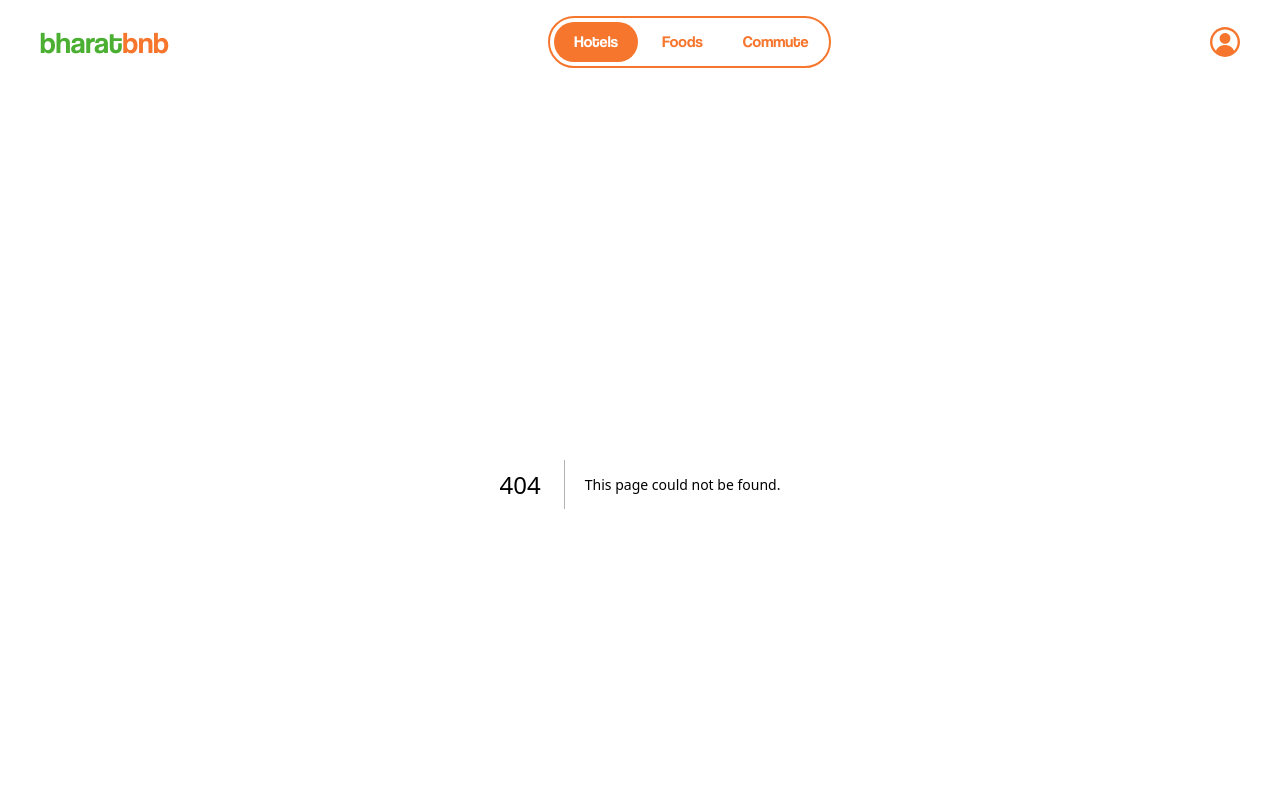
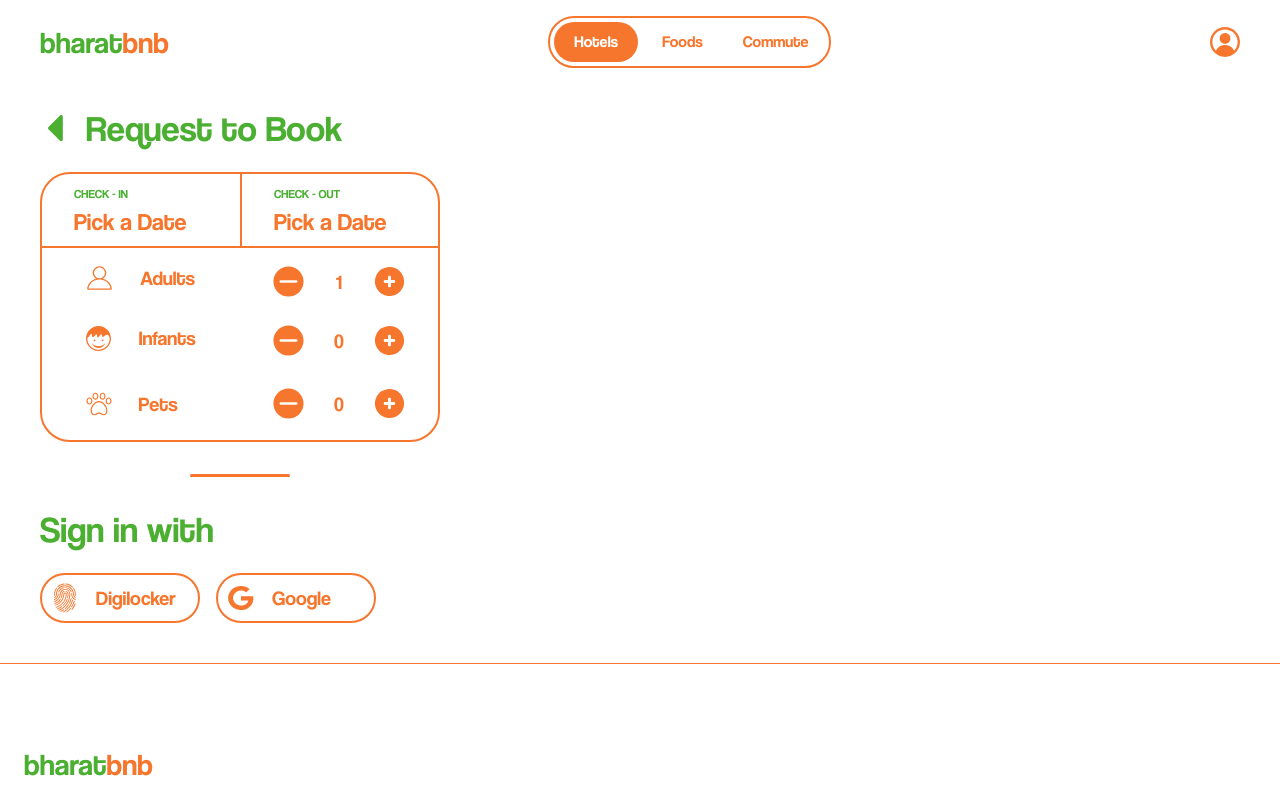
Before and after one commit to gzfs/BharatBNB, a Next.js app: page /hotel/1/reserve in a window 1280 px wide. Before the commit this address had no page. Shown: the top 800 px of the page. Built offline with nearby package versions, Linux system fonts and the light colour scheme.

Commit message:
Deployment Fixes

```diff
--- /dev/null
+++ b/app/hotel/[hotelName]/reserve/page.tsx
@@ -0,0 +1,66 @@
+"use client";
+
+import ReserveDetails from "@/app/components/ReserveDetails";
+import Link from "next/link";
+import { useState } from "react";
+
+export default function ReservePage() {
+  const [checkInDate, setCheckInDate] = useState<Date>();
+  const [checkOutDate, setCheckOutDate] = useState<Date>();
+  const [adultCount, setAdultCount] = useState(1);
+  const [infantCount, setInfantCount] = useState(0);
+  const [petCount, setPetCount] = useState(0);
+
+  return (
+    <main className="px-10">
+      <div className="flex">
+        <img src="/assets/imgs/icons/Caret.svg" alt="Back" />
+        <p className="text-4xl font-Coolvetica text-[#4BAF32] py-6">
+          Request to Book
+        </p>
+      </div>
+      <ReserveDetails
+        checkInDate={checkInDate}
+        setCheckInDate={setCheckInDate}
+        checkOutDate={checkOutDate}
+        setCheckOutDate={setCheckOutDate}
+        adultCount={adultCount}
+        setAdultCount={setAdultCount}
+        infantCount={infantCount}
+        setInfantCount={setInfantCount}
+        petCount={petCount}
+        setPetCount={setPetCount}
+      />
+      <div className="w-[400px] flex justify-center py-8">
+        <div className="bg-[#F6762D] h-[3px] rounded-xl w-3/12"></div>
+      </div>
+      <p className="text-4xl font-Coolvetica text-[#4BAF32] pb-6">
+        Sign in with
+      </p>
+      <div className="flex w-[400px] justify-start">
+        <Link
+          href="#"
+          className="font-Coolvetica text-[#F6762D] text-xl border-2 border-[#F6762D] px-2 py-2 w-[160px] rounded-full flex items-center justify-start"
+        >
+          <img
+            src="/assets/imgs/icons/Biometric.svg"
+            alt="Google"
+            width="30px"
+          />
+          <p className="ml-4">Digilocker</p>
+        </Link>
+        <Link
+          href="#"
+          className="font-Coolvetica ml-4 text-[#F6762D] text-xl border-2 border-[#F6762D] px-2 py-2 w-[160px] rounded-full flex items-center justify-start"
+        >
+          <img
+            src="/assets/imgs/icons/Google.svg"
+            alt="Google"
+            width="30px"
+          />
+          <p className="ml-4">Google</p>
+        </Link>
+      </div>
+    </main>
+  );
+}
--- a/app/hotels/[...locationData]/page.tsx
+++ b/app/hotels/[...locationData]/page.tsx
@@ -23,13 +23,6 @@ export default function hotelsBasedOnLocationPage({
       </p>
       <div className="grid grid-cols-4 content-center justify-center gap-y-10">
         <HotelCard hotelID="sjfhwuiqyr9q273" />
-        <HotelCard hotelID="sjfhwuiqyr9q273" />
-        <HotelCard hotelID="sjfhwuiqyr9q273" />
-        <HotelCard hotelID="sjfhwuiqyr9q273" />
-        <HotelCard hotelID="sjfhwuiqyr9q273" />
-        <HotelCard hotelID="sjfhwuiqyr9q273" />
-        <HotelCard hotelID="sjfhwuiqyr9q273" />
-        <HotelCard hotelID="sjfhwuiqyr9q273" />
       </div>
     </main>
   );
--- a/app/page.tsx
+++ b/app/page.tsx
@@ -49,7 +49,11 @@ export default function Home() {
                   value={selectedDistrict}
                 >
                   {stateDistricts?.map((stateDistrict, iVal) => {
-                    return <option>{stateDistrict}</option>;
+                    return (
+                      <option key={stateDistrict}>
+                        {stateDistrict}
+                      </option>
+                    );
                   })}
                 </select>
               </p>
```
Also changed, not shown: public/assets/imgs/icons/Biometric.svg (added), public/assets/imgs/icons/Google.svg (added).
